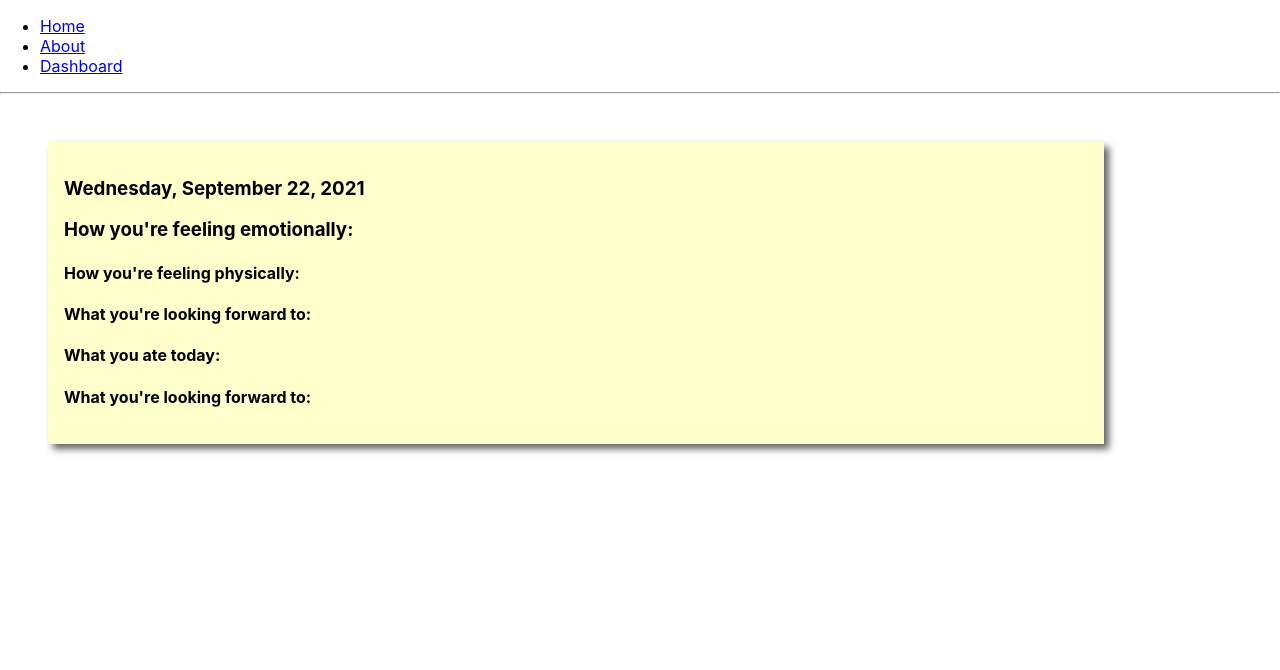
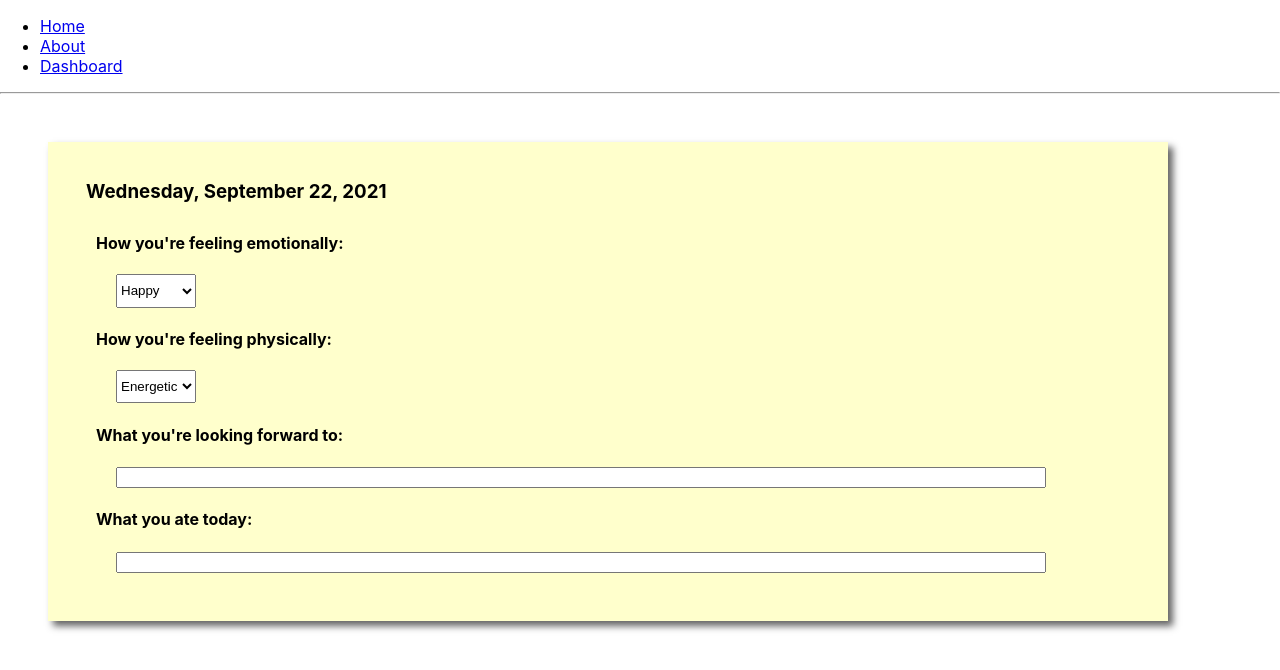
Before and after one commit to cnix273/Feed_Your_Soul, a React (Create React App) app: page /newpost in a window 1280 px wide. Shown: the top 670 px of the page. Built offline with nearby package versions, Linux system fonts and the light colour scheme.

Commit message:
updated newNote with input fields and options for physical and emotional states

```diff
--- a/package.json
+++ b/package.json
@@ -7,6 +7,7 @@
     "@testing-library/jest-dom": "^5.11.4",
     "@testing-library/react": "^11.1.0",
     "@testing-library/user-event": "^12.1.10",
+    "axios": "^0.21.4",
     "react": "^17.0.2",
     "react-dom": "^17.0.2",
     "react-router-dom": "^5.3.0",
--- a/src/components/NewNote.css
+++ b/src/components/NewNote.css
@@ -5,9 +5,30 @@ div.newPostContainer{
     display:block;
     /* height:50em; */
     width:80%;
-    padding:1em;
+    padding:3em;
     margin:3em;
     box-shadow: 5px 5px 7px rgba(33,33,33,.7);
     /* transform: rotate(-6deg); */
     transition: transform .15s linear;
 }
+
+select{
+    margin-left: 20px;
+    height: 2.5em;
+    width: 6em;
+}
+
+option{
+    text-indent: 5px!important;
+}
+
+input{
+    margin-left: 20px;
+    width: 90%;
+}
+
+#date{
+    margin-top: -10px;
+    margin-left: -10px;
+    margin-bottom: 30px!important;
+}
--- a/src/components/NewNote.js
+++ b/src/components/NewNote.js
@@ -4,13 +4,49 @@ import TodaysDate from "./Date";
 export default function NewNote() {
     return (
       <div className="newPostContainer">
-        <h3> <TodaysDate/> </h3>
-        <h3> How you're feeling emotionally: </h3>
-        <h4> How you're feeling physically: </h4>
-        <h4> What you're looking forward to: </h4>
-        <h4> What you ate today: </h4>
-        <h4> What you're looking forward to: </h4>
-
+        <h3 id="date"> <TodaysDate/> </h3>
+        <form>
+          <label>
+            <h4> How you're feeling emotionally: </h4>
+            <select id="emotionalState" name="emotionalState">
+              <option value="happy">Happy</option>
+              <option value="excited">Excited</option>
+              <option value="proud">Proud</option>
+              <option value="thankful">Thankful</option>
+              <option value="sad">Sad</option>
+              <option value="nervous">Nervous</option>
+              <option value="surprised">Surprised</option>
+              <option value="scared">Scared</option>
+              <option value="angry">Angry</option>
+              <option value="annoyed">Annoyed</option>
+              <option value="hurt">Hurt</option>
+              <option value="hopeful">Hopeful</option>
+              <option value="intrigued">Intrigued</option>
+              <option value="inspired">Inspired</option>
+              <option value="">Affectionate</option>
+            </select>
+          </label>
+          <br/>
+          <label>
+            <h4> How you're feeling physically: </h4>
+            <select id="physicalState" name="physicallState">
+              <option value="energetic">Energetic</option>
+              <option value="rested">Rested</option>
+              <option value="tired">Tired</option>
+              <option value="lethargic">Lethargic</option>
+              <option value="goofy">Goofy</option>
+              <option value="playful">Goofy</option>
+            </select>
+          </label>
+          <label>
+            <h4> What you're looking forward to: </h4>
+            <input type="text" name="emotionalState" />
+          </label>
+          <label>
+            <h4> What you ate today: </h4>
+            <input type="text" name="emotionalState" />
+          </label>
+        </form>
       </div>
     );
   }
```
Also changed, not shown: 1 other file (tests, documents, lock files or other folders).
